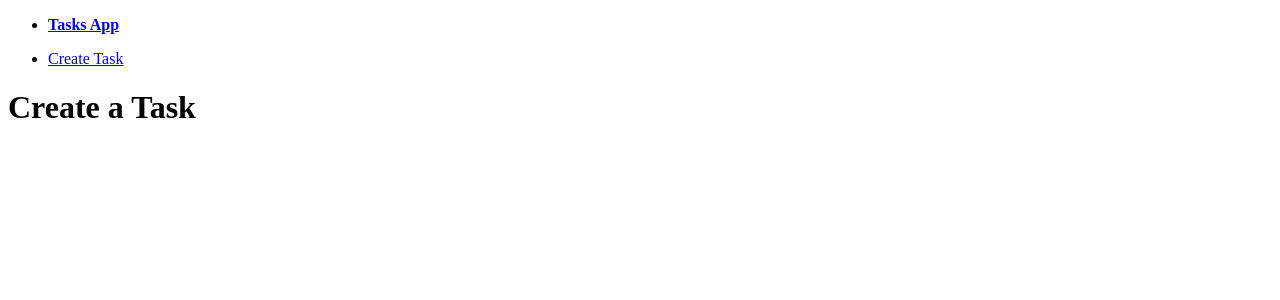
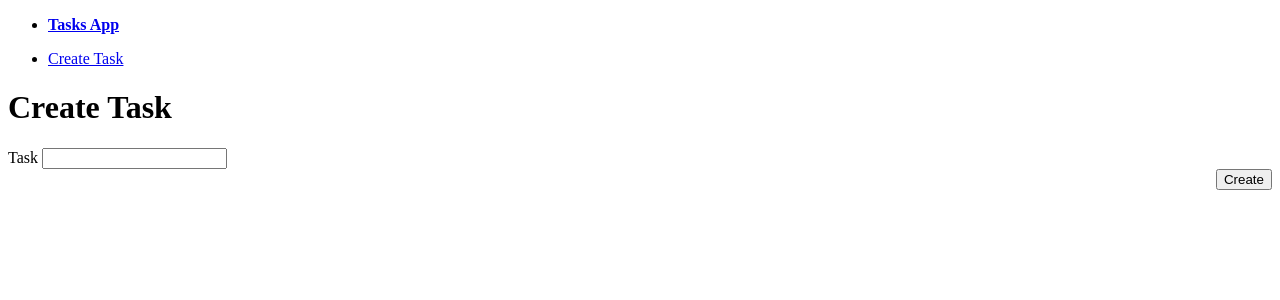
Before and after one commit to ThomasCode92/tasks-app-nuxt, a Nuxt app: page /create in a window 1280 px wide. Shown: the top 300 px of the page. Built offline with nearby package versions, Linux system fonts and the light colour scheme.

Commit message:
Insert Task

```diff
--- a/layouts/default.vue
+++ b/layouts/default.vue
@@ -8,6 +8,11 @@
 </template>
 
 <style>
+.button-container {
+  display: flex;
+  justify-content: end;
+}
+
 .error {
   color: red;
 }
--- a/pages/create.vue
+++ b/pages/create.vue
@@ -1,3 +1,14 @@
 <template>
-  <h1>Create a Task</h1>
+  <div>
+    <h1>Create Task</h1>
+    <form>
+      <label>
+        Task
+        <input type="text" name="title" />
+      </label>
+      <div class="button-container">
+        <button>Create</button>
+      </div>
+    </form>
+  </div>
 </template>
```
Also changed, not shown: 1 other file (tests, documents, lock files or other folders).
